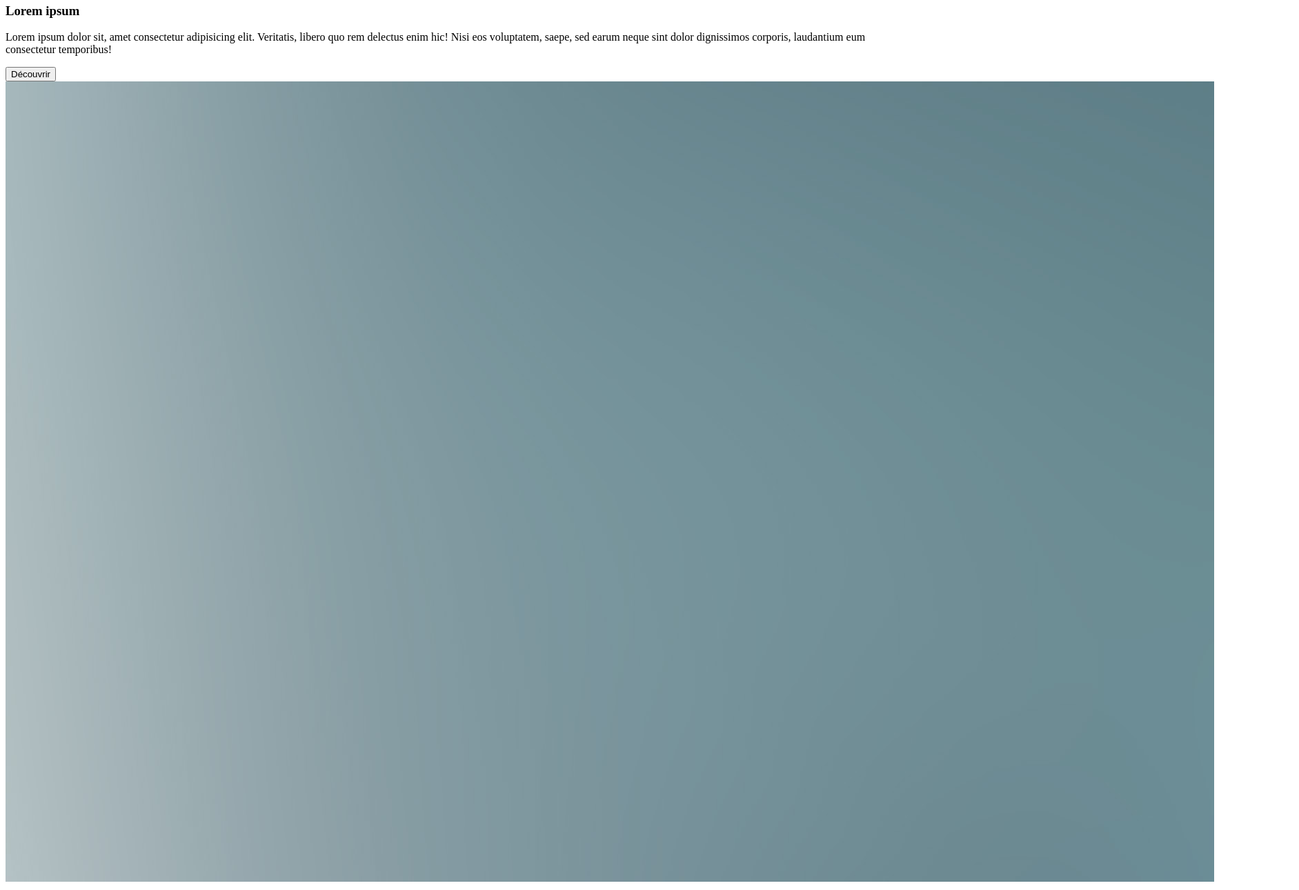
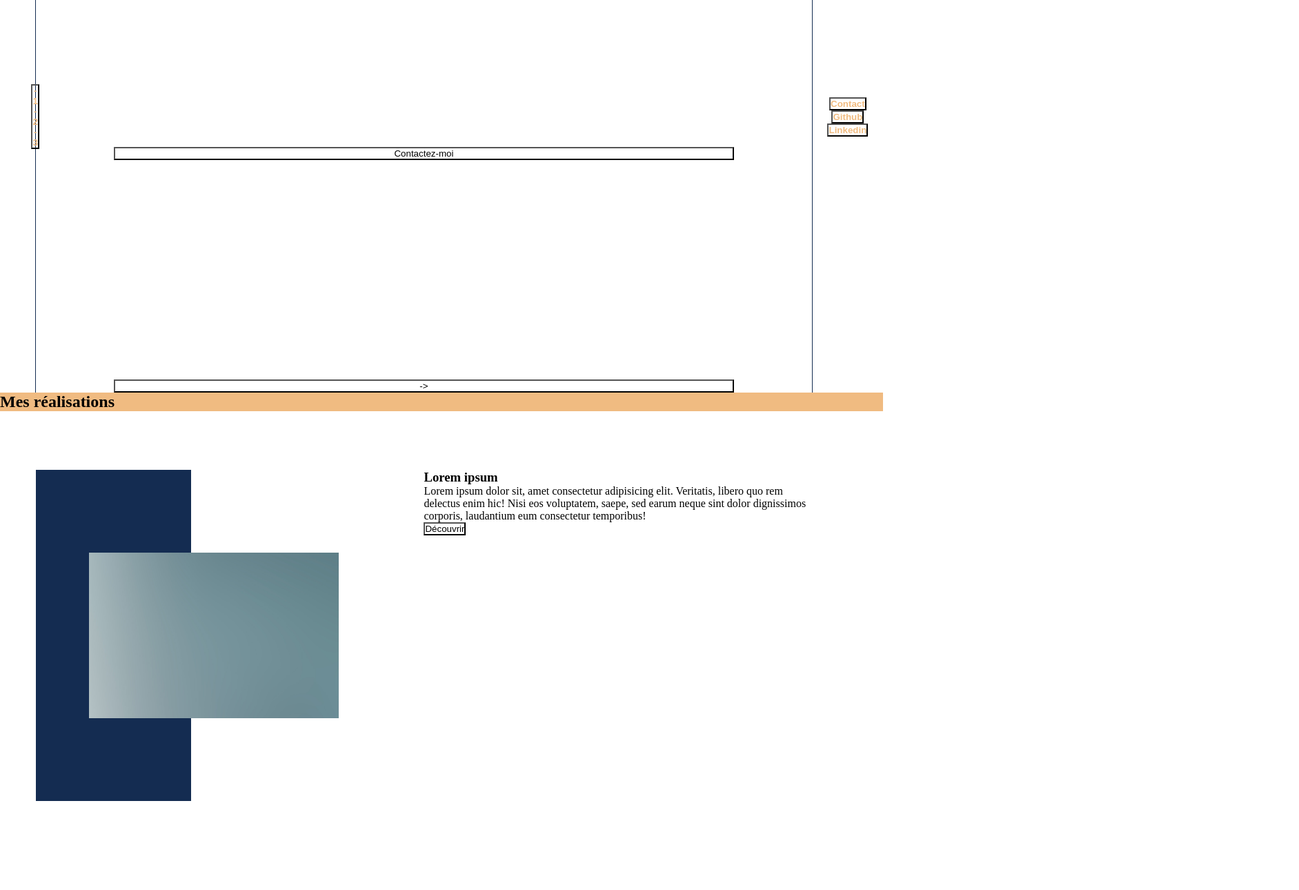
Before and after one commit to Flora-Pvt/portfolio, a website: page index.html in a window 1280 px wide. Shown: the part 231-1521 px from the top of the page at 69% size, 1883 px wide, since content can reach past the window. Drawn offline with Linux system fonts and the light colour scheme.

Commit message:
first styling

```diff
--- a/index.html
+++ b/index.html
@@ -9,63 +9,86 @@
   </head>
 
   <body>
-    <nav><p>X</p></nav>
+    <nav>
+      <button>
+        <ul>
+          <li>- 1</li>
+          <li>- 2</li>
+          <li>- 3</li>
+        </ul>
+      </button>
+    </nav>
 
     <main>
       <header>
+        <hgroup>
           <h1>Flora Preuvot</h1>
-        <p>Développeuse front-end</p>
+          <h2>Développeuse front-end</h2>
+        </hgroup>
         <button>Contactez-moi</button> <button>-></button>
       </header>
 
       <section>
         <header><h2>Mes réalisations</h2></header>
+
         <article>
+          <div>
+            <img
+              src="./src/static/images/04.jpg"
+              alt="capture d'écran du projet tokadoo"
+            />
+          </div>
+
+          <section>
             <h3>Lorem ipsum</h3>
             <p>
-            Lorem ipsum dolor sit, amet consectetur adipisicing elit. Veritatis,
-            libero quo rem delectus enim hic! Nisi eos voluptatem, saepe, sed
-            earum neque sint dolor dignissimos corporis, laudantium eum
-            consectetur temporibus!
+              Lorem ipsum dolor sit, amet consectetur adipisicing elit.
+              Veritatis, libero quo rem delectus enim hic! Nisi eos voluptatem,
+              saepe, sed earum neque sint dolor dignissimos corporis, laudantium
+              eum consectetur temporibus!
             </p>
             <button>Découvrir</button>
-          <div></div>
-          <img
-            src="./src/static/images/04.jpg"
-            alt="pagecapture d'écran du projet tokadoo"
-          />
+          </section>
         </article>
 
         <article>
+          <section>
             <h3>Lorem ipsum</h3>
             <p>
-            Lorem ipsum dolor sit, amet consectetur adipisicing elit. Veritatis,
-            libero quo rem delectus enim hic! Nisi eos voluptatem, saepe, sed
-            earum neque sint dolor dignissimos corporis, laudantium eum
-            consectetur temporibus!
+              Lorem ipsum dolor sit, amet consectetur adipisicing elit.
+              Veritatis, libero quo rem delectus enim hic! Nisi eos voluptatem,
+              saepe, sed earum neque sint dolor dignissimos corporis, laudantium
+              eum consectetur temporibus!
             </p>
             <button>Découvrir</button>
-          <div></div>
+          </section>
+
+          <div>
             <img
               src="./src/static/images/05.jpg"
               alt="capture d'écran du projet"
             />
+          </div>
         </article>
 
         <article>
+          <div>
+            <img
+              src="./src/static/images/07.jpg"
+              alt="capture d'écran du projet"
+            />
+          </div>
+
+          <section>
             <h3>Lorem ipsum</h3>
             <p>
-            Lorem ipsum dolor sit, amet consectetur adipisicing elit. Veritatis,
-            libero quo rem delectus enim hic! Nisi eos voluptatem, saepe, sed
-            earum neque sint dolor dignissimos corporis, laudantium eum
-            consectetur temporibus!
+              Lorem ipsum dolor sit, amet consectetur adipisicing elit.
+              Veritatis, libero quo rem delectus enim hic! Nisi eos voluptatem,
+              saepe, sed earum neque sint dolor dignissimos corporis, laudantium
+              eum consectetur temporibus!
             </p>
             <button>Découvrir</button>
-          <div></div>
-          <img
-            src="./src/static/images/07.jpg"
-            alt="pagecapture d'écran du projet"
-          />
+          </section>
         </article>
       </section>
     </main>
--- a/src/css/style.css
+++ b/src/css/style.css
@@ -0,0 +1,120 @@
+* {
+  margin: 0;
+  padding: 0;
+  list-style: none;
+  background-color: transparent;
+}
+
+body {
+  --main-color: #f7f0ea;
+  --main-color-dark: #f0bb81;
+
+  --second-color: #142c51;
+  --second-color-light: #e9f2f1;
+  --second-color-dark: #101b27;
+
+  width: 100%;
+  display: flex;
+}
+
+/* ---------- left and right bars ---------- */
+nav,
+aside {
+  height: 100vh;
+  display: flex;
+  flex-direction: column;
+  justify-content: center;
+  align-items: center;
+}
+
+nav {
+  width: 4vw;
+  border-right: solid 1px var(--second-color);
+}
+
+aside {
+  width: 8vw;
+  border-left: solid 1px var(--second-color);
+}
+
+nav > button,
+aside > button {
+  color: var(--main-color-dark);
+  font-weight: bold;
+}
+
+nav > button {
+  position: absolute;
+  margin-left: 4%;
+}
+
+/* ---------- main ---------- */
+main {
+  width: 88vw;
+}
+
+/* ---------- main header ---------- */
+main > header {
+  height: 100vh;
+  margin: 0 10%;
+  display: flex;
+  flex-direction: column;
+  justify-content: space-between;
+}
+
+main > header > hgroup {
+  margin-top: 10%;
+  display: flex;
+}
+
+main > header > hgroup > h1 {
+  margin-right: 10%;
+}
+
+/* ---------- main articles ---------- */
+main > section > header {
+  background-color: var(--main-color-dark);
+  position: absolute;
+  right: 0;
+  width: 100%;
+}
+
+main > section > article {
+  height: 100vh;
+  padding-top: 10%;
+  display: flex;
+  justify-content: space-between;
+}
+
+main > section > article > section {
+  width: 50%;
+}
+
+main > section > article > div {
+  width: 20%;
+  height: 60%;
+  display: flex;
+  align-items: center;
+
+}
+main > section > article:nth-of-type(1) > div {
+  background-color: var(--second-color);
+}
+main > section > article:nth-of-type(2) > div {
+  background-color: var(--second-color-light);
+}
+main > section > article:nth-of-type(3) > div {
+  background-color: var(--second-color-dark);
+}
+
+main > section > article > div > img {
+  width: 180%;
+  height: 50%;
+}
+main > section > article:nth-of-type(1) > div > img,
+main > section > article:nth-of-type(3) > div > img {
+  margin-left: 6vw;
+}
+main > section > article:nth-of-type(2) > div > img {
+  margin-left: -6vw;
+}
```
Lines whose indentation alone changed are shown as unchanged.
